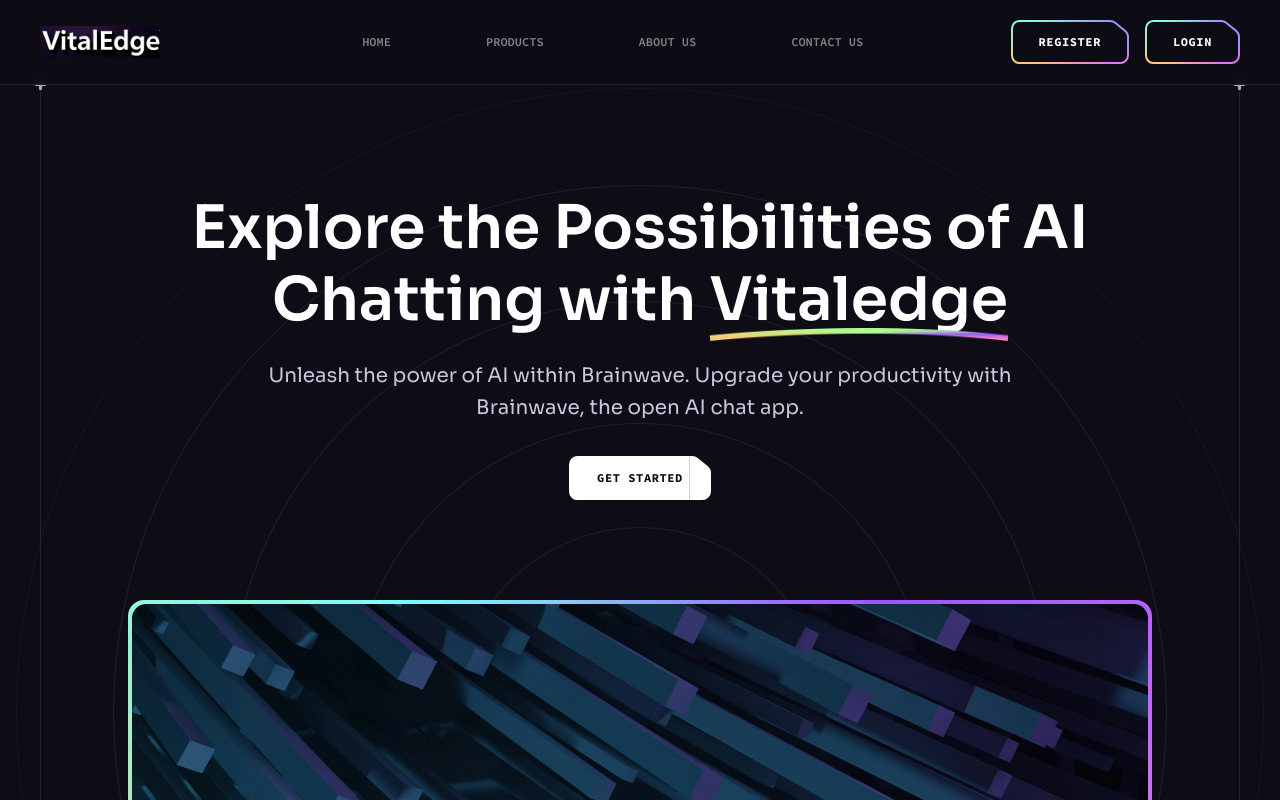
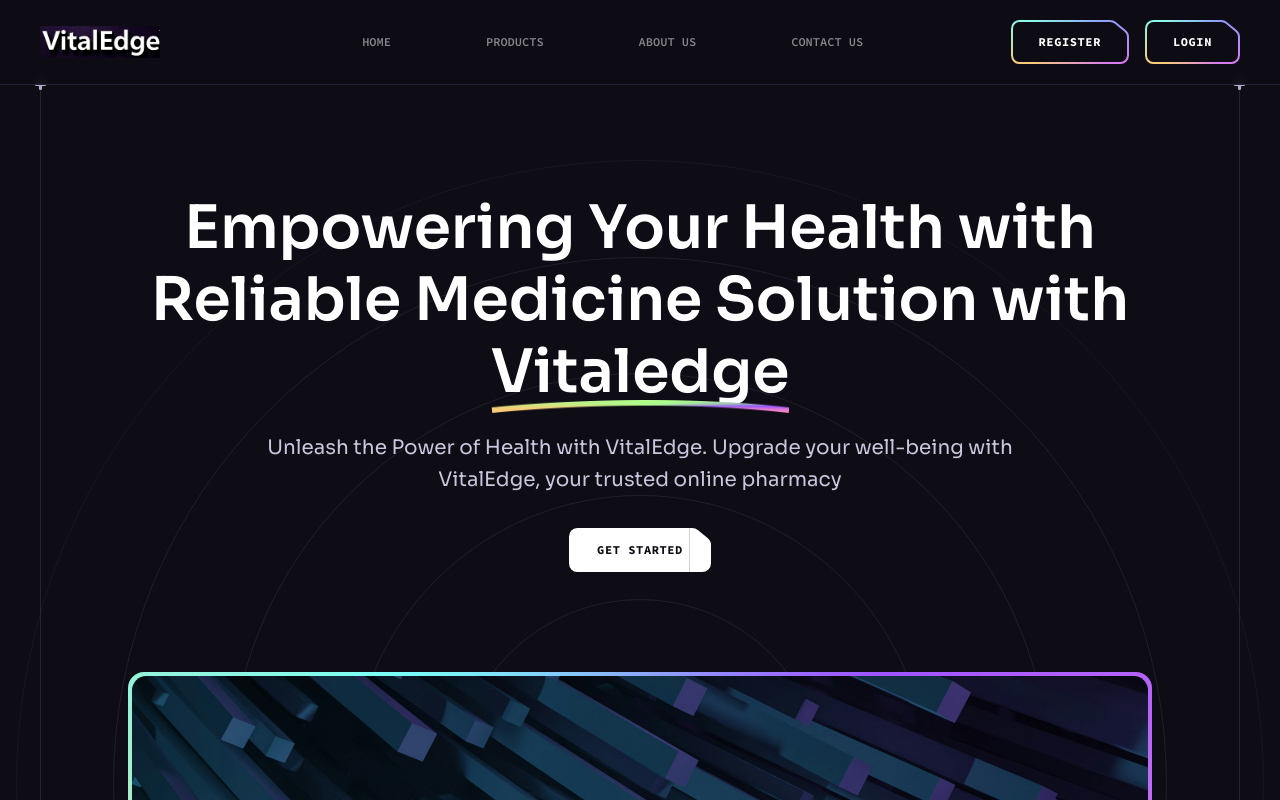
Before and after one commit to PIYUSH-NAYAK/Vitaledge, a React (Vite) app in the folder front end/: page / in a window 1280 px wide. Shown: the top 800 px of the page. Built offline with nearby package versions, Linux system fonts and the light colour scheme.

Commit message:
ui change

```diff
--- a/front end/src/components/Hero.jsx
+++ b/front end/src/components/Hero.jsx
@@ -23,7 +23,7 @@ const Hero = () => {
       <div className="container relative" ref={parallaxRef}>
         <div className="relative z-1 max-w-[62rem] mx-auto text-center mb-[3.875rem] md:mb-20 lg:mb-[6.25rem]">
           <h1 className="h1 mb-6">
-            Explore the Possibilities of AI Chatting with {` `}
+          Empowering Your Health with Reliable Medicine Solution with {` `}
             <span className="inline-block relative">
               Vitaledge{" "}
               <img
@@ -36,8 +36,7 @@ const Hero = () => {
             </span>
           </h1>
           <p className="body-1 max-w-3xl mx-auto mb-6 text-n-2 lg:mb-8">
-            Unleash the power of AI within Brainwave. Upgrade your productivity
-            with Brainwave, the open AI chat app.
+          Unleash the Power of Health with VitalEdge. Upgrade your well-being with VitalEdge, your trusted online pharmacy
           </p>
           <Button href="/pricing" white>
             Get started
```
